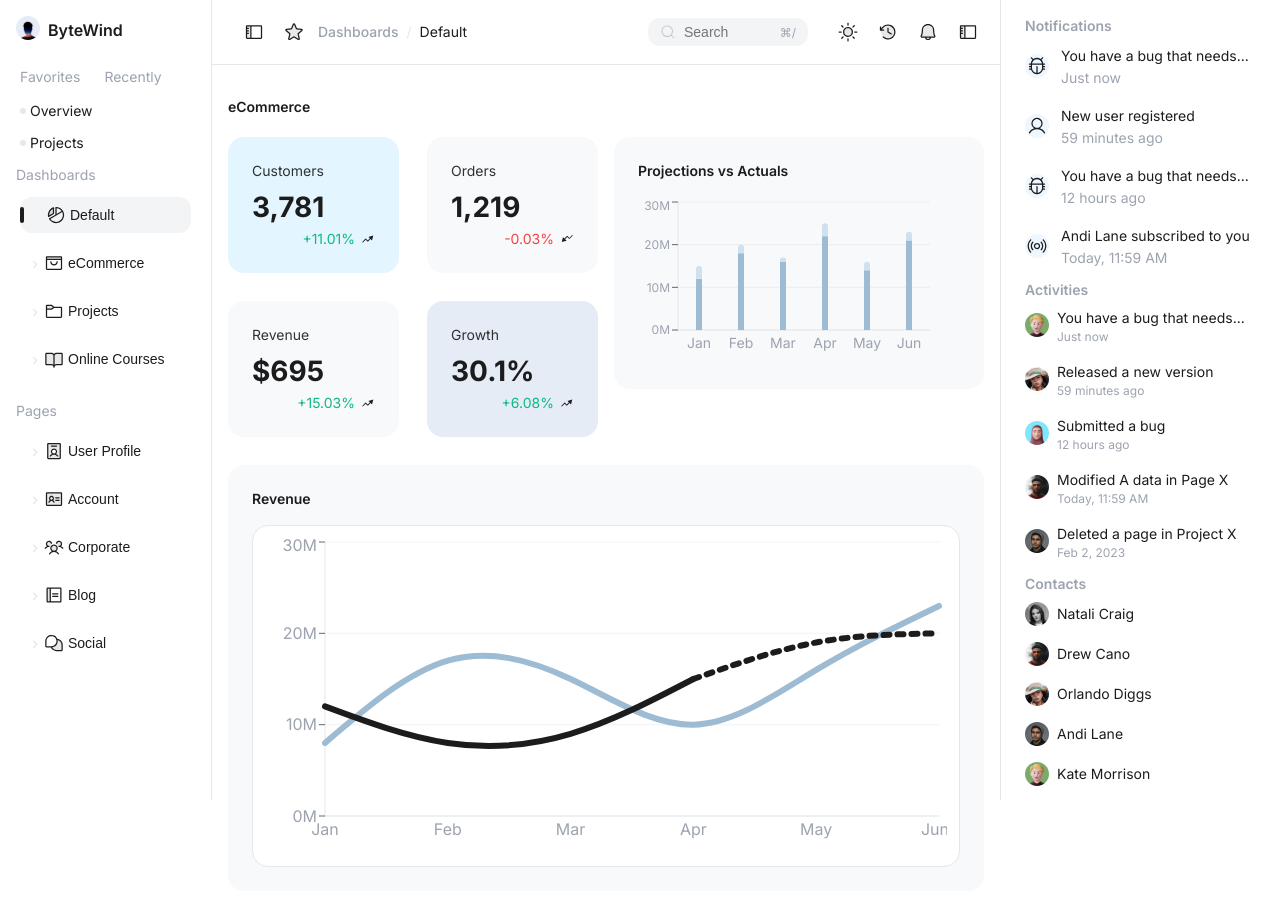
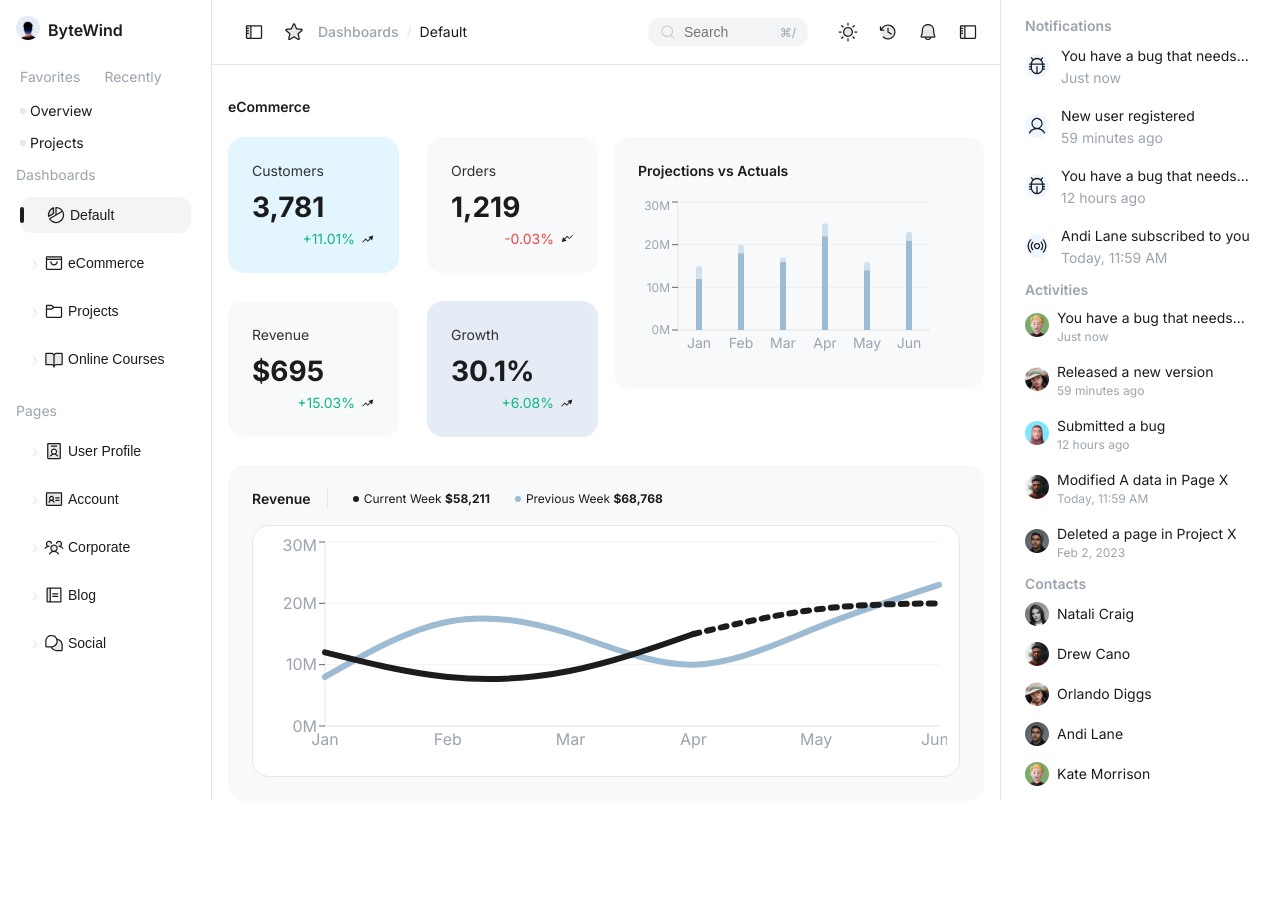
Before and after one commit to hssaluja25/dashboard, a React (Vite) app: page / in a window 1280 px wide. After the commit the page ends 817 px from the top, so only its background shows below. Built offline with nearby package versions, Linux system fonts and the light colour scheme.

Commit message:
updated revenue chart title styling

```diff
--- a/src/index.css
+++ b/src/index.css
@@ -110,7 +110,43 @@ body {
   line-height: 20px;
   color: #1C1C1C;
   font-weight: 600;
+  display: flex;
+  align-items: center;
+  gap: 16px;
   margin-bottom: 16px;
+}
+
+.proj-title .title-sep {
+  width: 1px;
+  height: 20px;
+  background: var(--border);
+}
+
+.proj-title .title-item {
+  display: inline-flex;
+  align-items: center;
+  gap: 5px;
+  color: var(--text);
+  font-size: 12px;
+  line-height: 18px;
+  font-weight: 400;
+}
+
+.proj-title .title-item strong {
+  font-weight: 700;
+}
+
+.proj-title .title-dot {
+  width: 6px;
+  height: 6px;
+  margin-left: 9px;
+  border-radius: 9999px;
+  background: var(--text);
+  display: inline-block;
+}
+
+.proj-title .title-dot.dot-proj {
+  background: var(--line-proj);
 }
 
 .proj-plot {
--- a/src/molecules/RevenueChart.jsx
+++ b/src/molecules/RevenueChart.jsx
@@ -33,9 +33,24 @@ const RevenueChart = () => {
 
   return (
     <section className="proj-card">
-      <h3 className="proj-title">Revenue</h3>
+      <div className="proj-title">
+        <span className="proj-h">Revenue</span>
+        <span className="title-sep" aria-hidden="true" />
+        <span className="title-item">
+          <span className="title-dot dot-actual" />
+          <span>
+            Current Week <strong>$58,211</strong>
+          </span>
+        </span>
+        <span className="title-item">
+          <span className="title-dot dot-proj" />
+          <span>
+            Previous Week <strong>$68,768</strong>
+          </span>
+        </span>
+      </div>
       <section className="rev-card">
-        <div style={{ width: "100%", height: 320 }}>
+        <div style={{ width: "100%", height: 230 }}>
           <ResponsiveContainer>
             <LineChart
               data={data}
```
